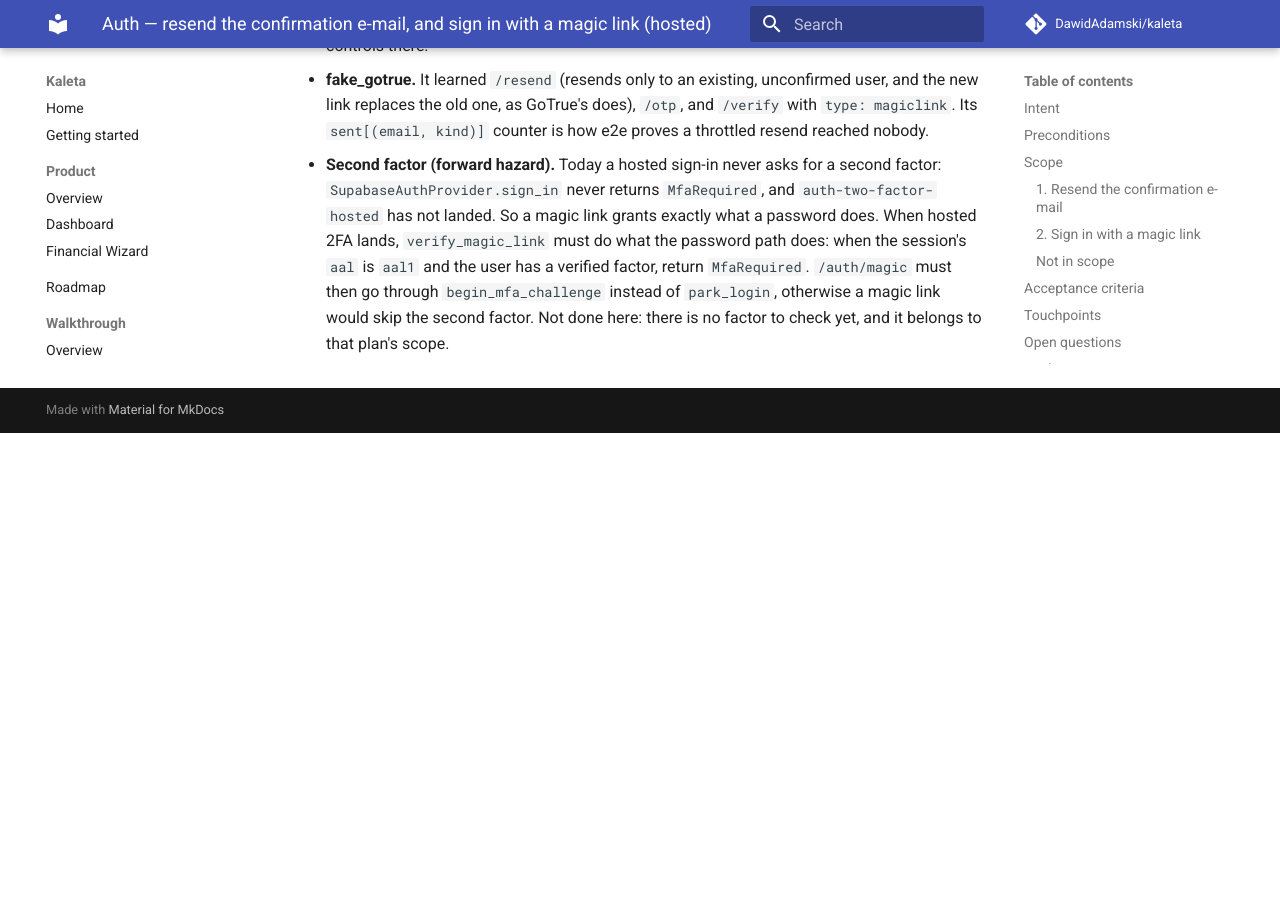
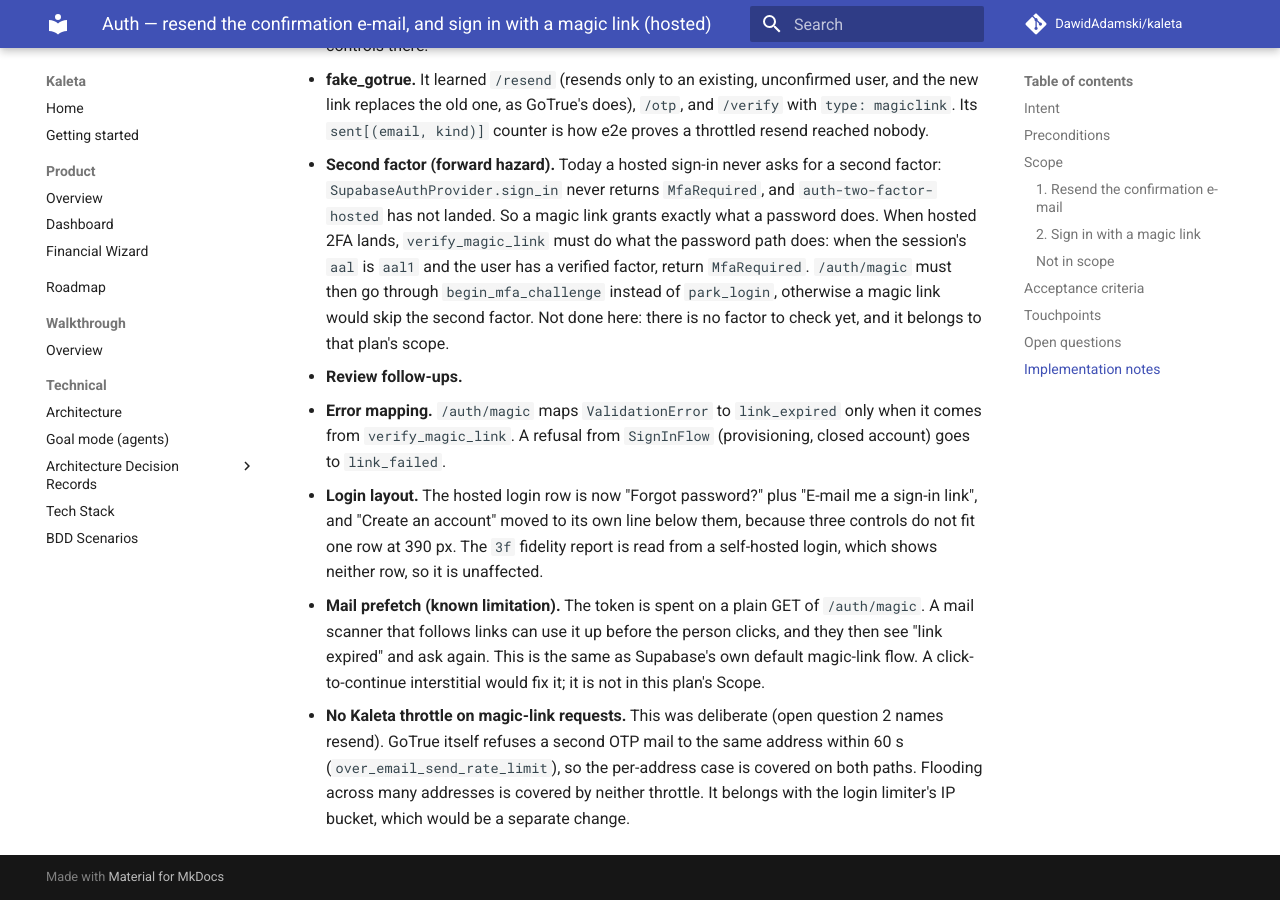
Before and after one commit to DawidAdamski/kaleta, an MkDocs documentation site: the page built from docs/plans/auth-hosted-email-links.md, in a window 1280 px wide and 900 px high, scrolled down 3948 px. Built offline with MkDocs 1.6.1 and Material for MkDocs 9.7.7, drawn with Linux system fonts in a browser that asks for light colours; comment, search, counter and statistics services are not loaded; before the commit the page ends 4381 px from its top, so only the background shows below that.

Commit message:
fix(views): /auth/magic reports a provisioning refusal as failed, not expired
Review follow-ups recorded in the plan's Implementation notes.

Co-Authored-By: Claude Opus 5.5 <noreply@anthropic.com>
Claude-Session: https://claude.ai/code/session_01G13kNHdWULrLSsKUgiuQjH

```diff
--- a/docs/plans/auth-hosted-email-links.md
+++ b/docs/plans/auth-hosted-email-links.md
@@ -181,3 +181,24 @@ installs (`KALETA_AUTH_BACKEND=local`) have no mail and get neither.
   go through `begin_mfa_challenge` instead of `park_login`, otherwise a magic
   link would skip the second factor. Not done here: there is no factor to
   check yet, and it belongs to that plan's scope.
+- **Review follow-ups.**
+  - **Error mapping.** `/auth/magic` maps `ValidationError` to
+    `link_expired` only when it comes from `verify_magic_link`. A refusal
+    from `SignInFlow` (provisioning, closed account) goes to `link_failed`.
+  - **Login layout.** The hosted login row is now "Forgot password?" plus
+    "E-mail me a sign-in link", and "Create an account" moved to its own line
+    below them, because three controls do not fit one row at 390 px. The `3f`
+    fidelity report is read from a self-hosted login, which shows neither
+    row, so it is unaffected.
+  - **Mail prefetch (known limitation).** The token is spent on a plain GET
+    of `/auth/magic`. A mail scanner that follows links can use it up before
+    the person clicks, and they then see "link expired" and ask again. This
+    is the same as Supabase's own default magic-link flow. A
+    click-to-continue interstitial would fix it; it is not in this plan's
+    Scope.
+  - **No Kaleta throttle on magic-link requests.** This was deliberate (open
+    question 2 names resend). GoTrue itself refuses a second OTP mail to the
+    same address within 60 s (`over_email_send_rate_limit`), so the
+    per-address case is covered on both paths. Flooding across many
+    addresses is covered by neither throttle. It belongs with the login
+    limiter's IP bucket, which would be a separate change.
```
Also changed, not shown: 1 other file.
